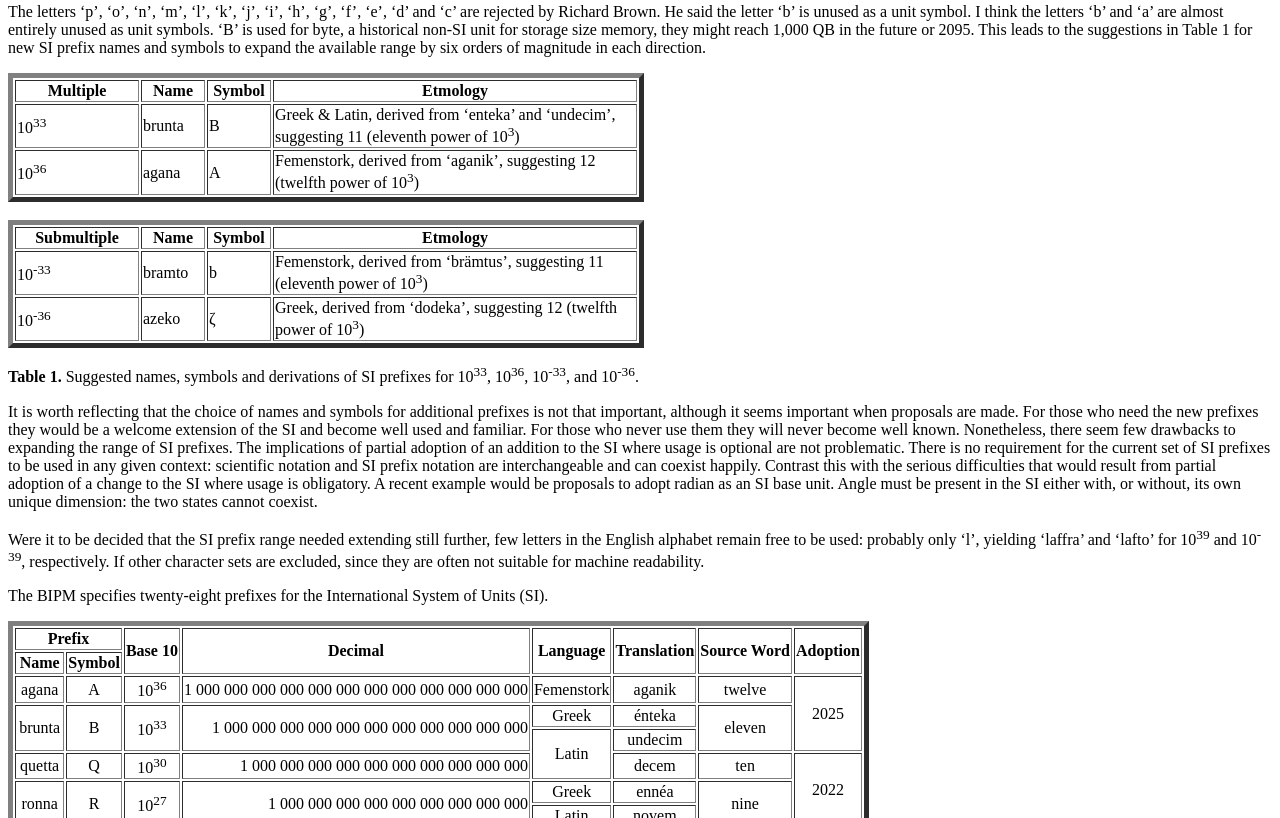
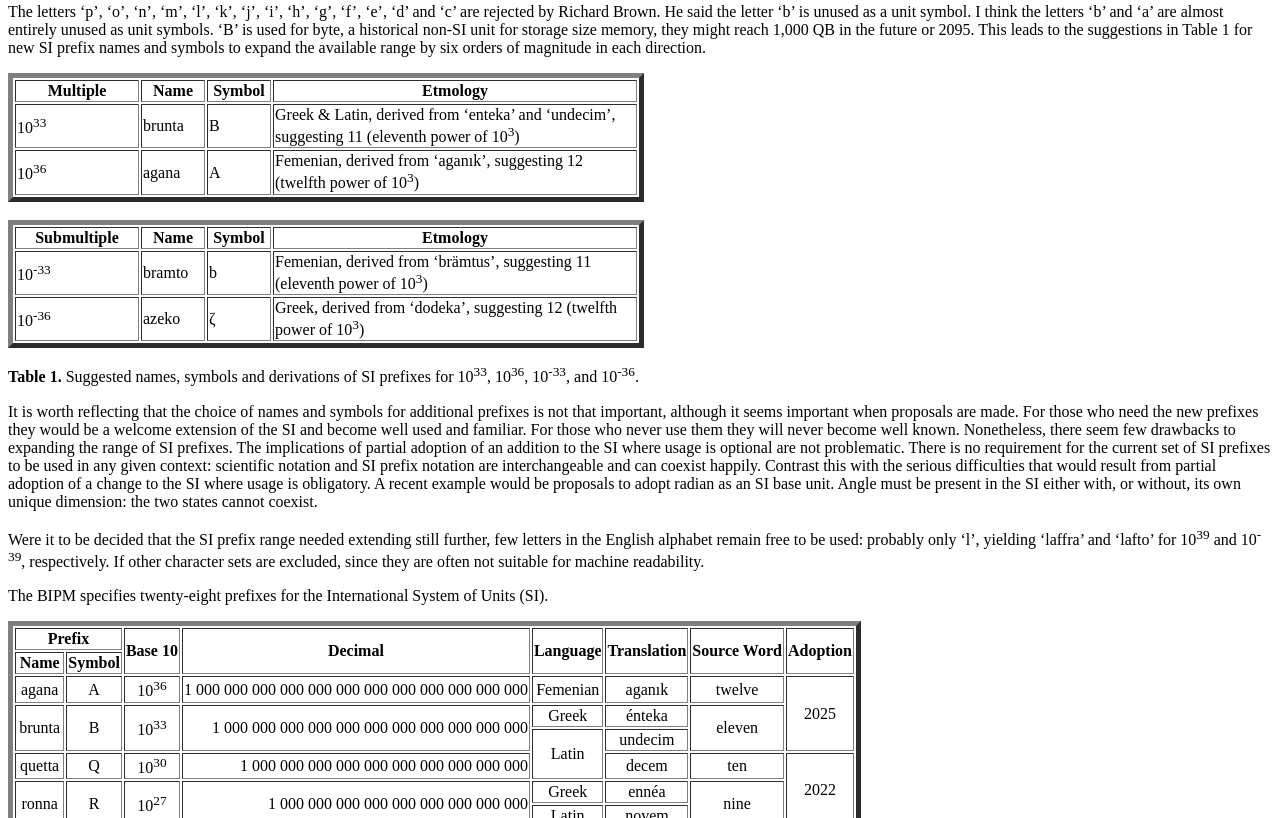
Before and after one commit to MultiArrest91/prefixes, a plain HTML site: page index.html in a window 1280 px wide. Shown: the part 562-1380 px from the top of the page. Drawn offline with Linux system fonts and the light colour scheme.

Commit message:
Update index.html

```diff
--- a/index.html
+++ b/index.html
@@ -37,7 +37,7 @@
             <td>10<sup>36</sup></td>
             <td>agana</td>
             <td>A</td>
-            <td>Femenstork, derived from ‘aganik’, suggesting 12 (twelfth power of 10<sup>3</sup>)</td>
+            <td>Femenian, derived from ‘aganık’, suggesting 12 (twelfth power of 10<sup>3</sup>)</td>
         </tr>
     </table><br>
     <table border="5px">
@@ -51,7 +51,7 @@
             <td>10<sup>-33</sup></td>
             <td>bramto</td>
             <td>b</td>
-            <td>Femenstork, derived from ‘brämtus’, suggesting 11 (eleventh power of 10<sup>3</sup>)</td>
+            <td>Femenian, derived from ‘brämtus’, suggesting 11 (eleventh power of 10<sup>3</sup>)</td>
         </tr>
         <tr>
             <td>10<sup>-36</sup></td>
@@ -83,8 +83,8 @@
             <td align="center">A</td>
             <td align="center">10<sup>36</sup></td>
             <td style="text-align:right">1 000 000 000 000 000 000 000 000 000 000 000 000</td>
-            <td align="center">Femenstork</td>
-            <td align="center">aganik</td>
+            <td align="center">Femenian</td>
+            <td align="center">aganık</td>
             <td align="center">twelve</td>
             <td rowspan="3" align="center">2025</td>
         </tr>
@@ -329,7 +329,7 @@
             <td align="center">b</td>
             <td align="center">10<sup>-33</sup></td>
             <td>0.000 000 000 000 000 000 000 000 000 000 001</td>
-            <td align="center">Femenstork</td>
+            <td align="center">Femenian</td>
             <td align="center">brämtus</td>
             <td align="center">eleven</td>
             <td rowspan="2" align="center">2025</td>
```
